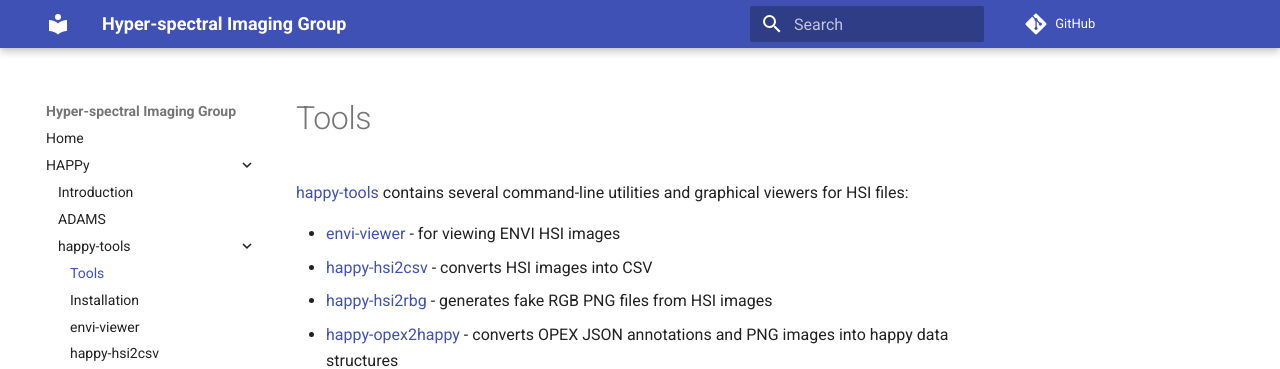
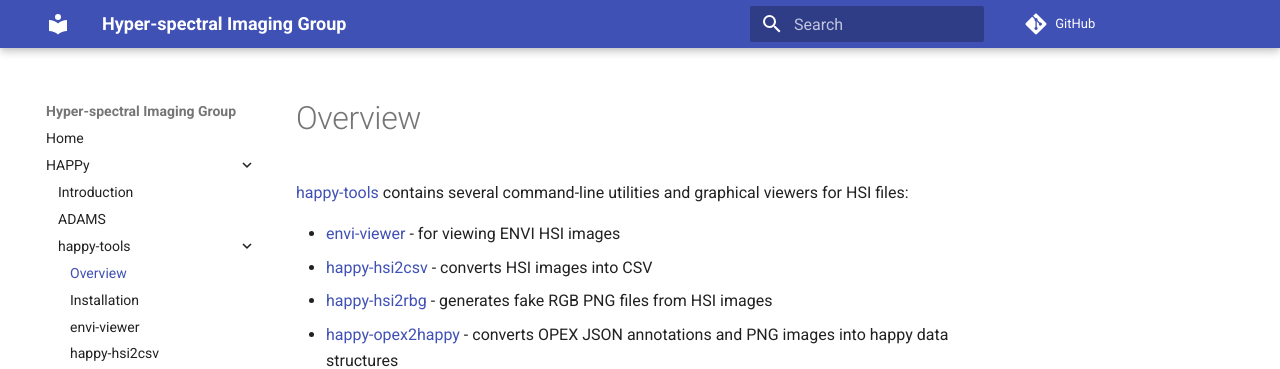
Before and after one commit to wairas/hsi-website, an MkDocs documentation site: the page built from docs/happy/happy_tools/index.md, in a window 1280 px wide. Shown: the top 369 px of the page. Built offline with MkDocs 1.6.1 and Material for MkDocs 9.7.7, drawn with Linux system fonts in a browser that asks for light colours; comment, search, counter and statistics services are not loaded.

Commit message:
renamed "Tools" to "Overview"

```diff
--- a/mkdocs.yml
+++ b/mkdocs.yml
@@ -22,7 +22,7 @@
       - 'Introduction': happy/index.md
       - 'ADAMS': happy/adams.md
       - 'happy-tools':
-        - 'Tools': happy/happy_tools/index.md
+        - 'Overview': happy/happy_tools/index.md
         - 'Installation': happy/happy_tools/installation.md
         - 'envi-viewer': happy/happy_tools/envi-viewer.md
         - 'happy-hsi2csv': happy/happy_tools/happy-hsi2csv.md
```
